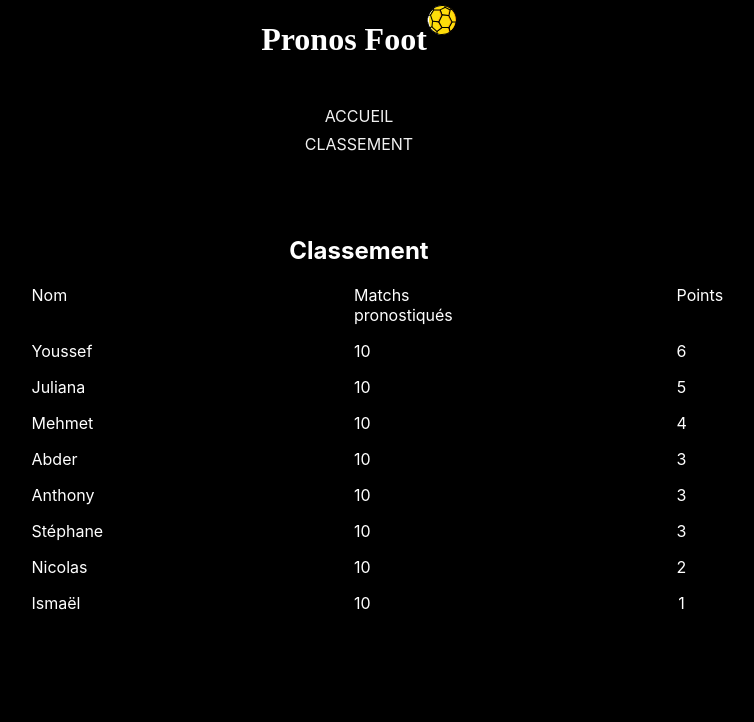
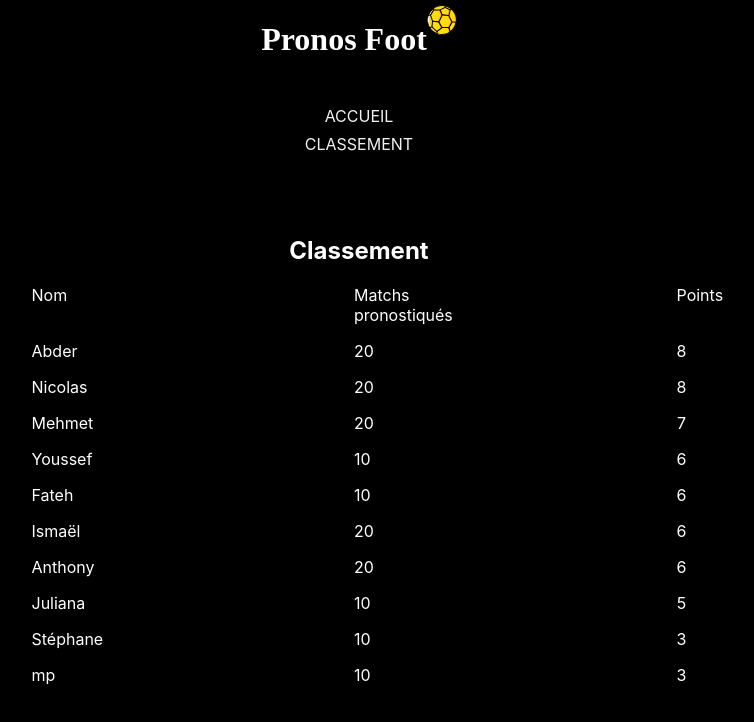
Before and after one commit to MehmetCan75/Pronos-Foot, a React (Create React App) app: page /classement in a window 1280 px wide. Shown: the top 722 px of the page, without its empty margins (281-1035 px from the left). Built offline with nearby package versions, Linux system fonts and the light colour scheme.

Commit message:
ranking3

```diff
--- a/src/Components/Classement/Classement.js
+++ b/src/Components/Classement/Classement.js
@@ -11,8 +11,38 @@ export default function Classement() {
             <li className="nm">Points</li>
         </ul>
         <ul className="name-games-points">
+            <li className="nm">Abder</li>
+            <li className="nm">20</li>
+            <li className="nm">8</li>
+        </ul>
+        <ul className="name-games-points">
+            <li className="nm">Nicolas</li>
+            <li className="nm">20</li>
+            <li className="nm">8</li>
+        </ul>
+        <ul className="name-games-points">
+            <li className="nm">Mehmet</li>
+            <li className="nm">20</li>
+            <li className="nm">7</li>
+        </ul>
+        <ul className="name-games-points">
             <li className="nm">Youssef</li>
             <li className="nm">10</li>
+            <li className="nm">6</li>
+        </ul>
+        <ul className="name-games-points">
+            <li className="nm">Fateh</li>
+            <li className="nm">10</li>
+            <li className="nm">6</li>
+        </ul>
+        <ul className="name-games-points">
+            <li className="nm">Ismaël</li>
+            <li className="nm">20</li>
+            <li className="nm">6</li>
+        </ul>
+        <ul className="name-games-points">
+            <li className="nm">Anthony</li>
+            <li className="nm">20</li>
             <li className="nm">6</li>
         </ul>
         <ul className="name-games-points">
@@ -21,34 +51,14 @@ export default function Classement() {
             <li className="nm">5</li>
         </ul>
         <ul className="name-games-points">
-            <li className="nm">Mehmet</li>
-            <li className="nm">10</li>
-            <li className="nm">4</li>
-        </ul>
-        <ul className="name-games-points">
-            <li className="nm">Abder</li>
-            <li className="nm">10</li>
-            <li className="nm">3</li>
-        </ul>
-        <ul className="name-games-points">
-            <li className="nm">Anthony</li>
-            <li className="nm">10</li>
-            <li className="nm">3</li>
-        </ul>
-        <ul className="name-games-points">
             <li className="nm">Stéphane</li>
             <li className="nm">10</li>
             <li className="nm">3</li>
         </ul>
         <ul className="name-games-points">
-            <li className="nm">Nicolas</li>
+            <li className="nm">mp</li>
             <li className="nm">10</li>
-            <li className="nm">2</li>
-        </ul>
-        <ul className="name-games-points">
-            <li className="nm">Ismaël</li>
-            <li className="nm">10</li>
-            <li className="nm">1</li>
+            <li className="nm">3</li>
         </ul>
 
 
--- a/src/Components/Pronos/Pronos.js
+++ b/src/Components/Pronos/Pronos.js
@@ -501,7 +501,7 @@ export default function Pronos() {
                       required
                     />
 
-                    <button>Envoyer</button>
+                    <button disabled>Envoyer</button>
                   </form>
                   : <div>
                     <div><Loading /></div>
```
